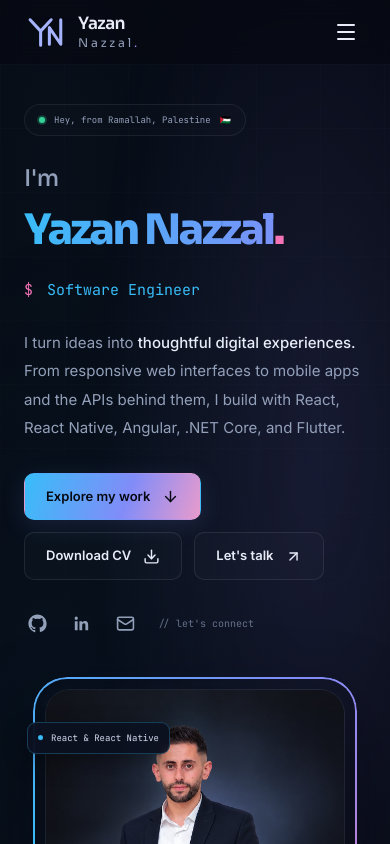
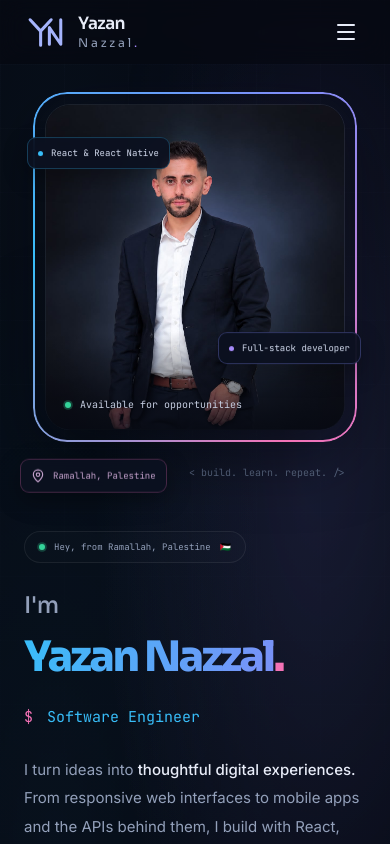
Before and after one commit to yazan77nazzl/portfoliowebsite, a React (Vite) app: page / in a window 390 px wide. Shown: the top 844 px of the page. Built offline with nearby package versions, Linux system fonts and the light colour scheme.

Commit message:
Show hero portrait before text on mobile

```diff
--- a/src/index.css
+++ b/src/index.css
@@ -194,7 +194,7 @@
 }
 @media (max-width: 767px) {
   .portfolio-hero { padding: 104px 24px 28px; }
-  .hero-layout { display: flex; flex-direction: column; gap: 52px; align-items: stretch; }
+  .hero-layout { display: flex; flex-direction: column-reverse; gap: 52px; align-items: stretch; }
   .hero-name { font-size: clamp(42px, 10vw, 64px); }
   .hero-pitch { font-size: 15px; }
   .hero-eyebrow { font-size: 9px; }
```
